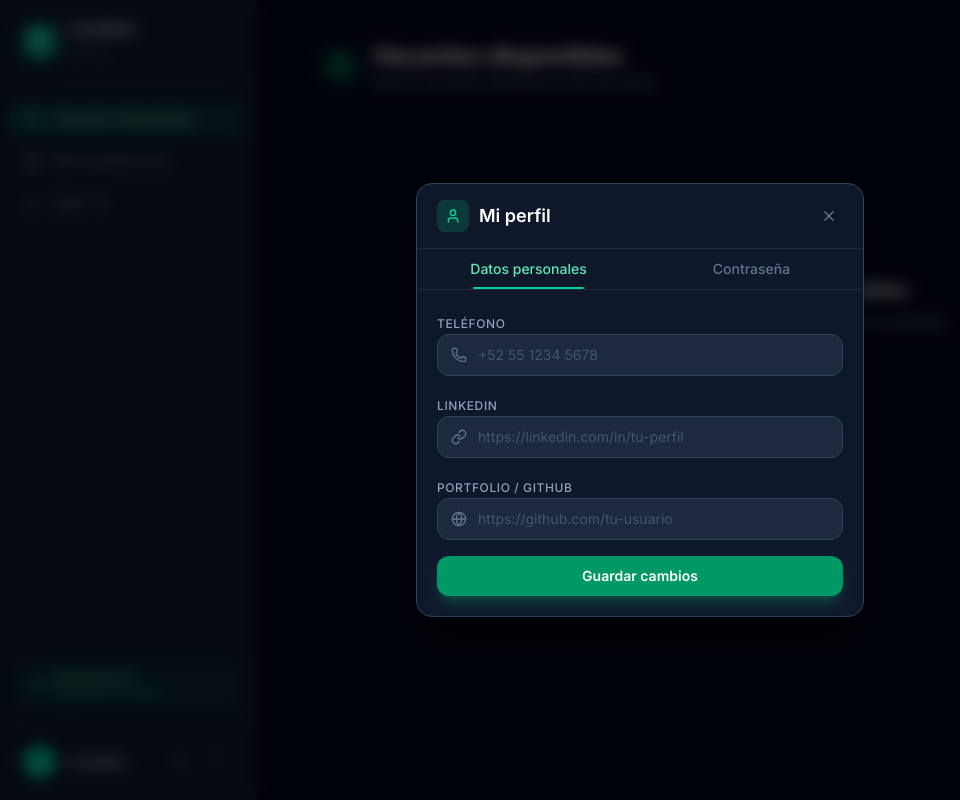
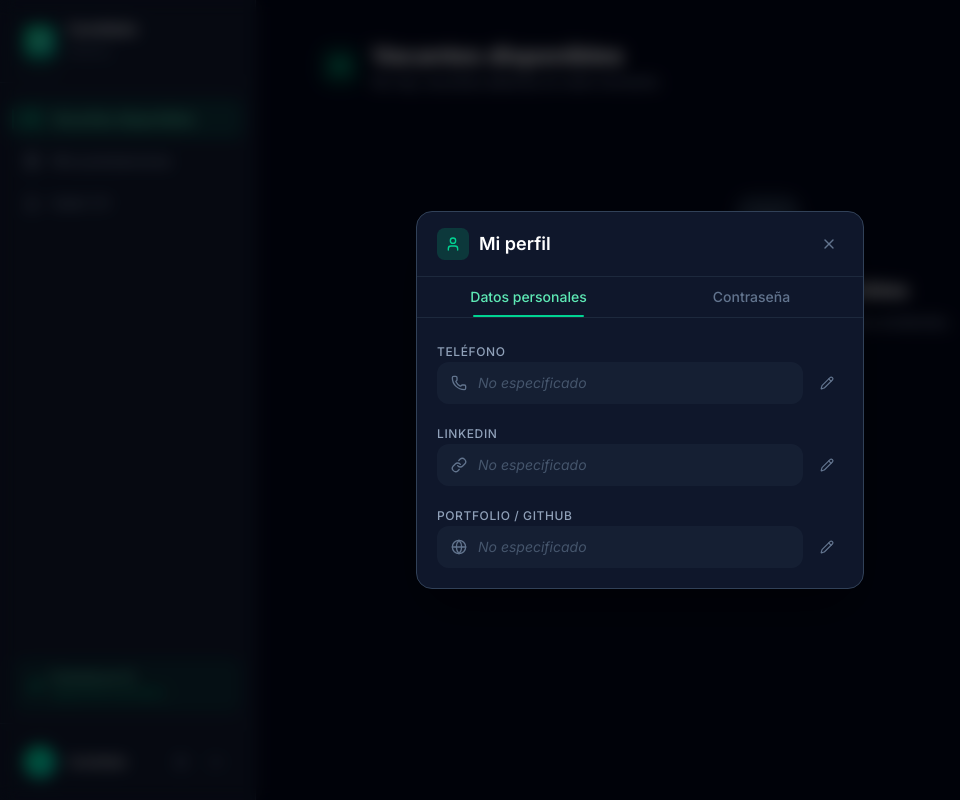
Before and after one commit to sonhoro/ai-recruitment-platform, a Next.js app: page /candidate/jobs in a window 1280 px wide. Both pictures are taken after a click on the button "Candidato". Shown: the whole page, without its empty margins (0-960 px from the left). Built offline with nearby package versions, Linux system fonts and the light colour scheme; no server answers; the database is empty.

Commit message:
feat: show profile data as text with inline pencil-edit per field

```diff
--- a/src/app/candidate/_components/ProfileModal.tsx
+++ b/src/app/candidate/_components/ProfileModal.tsx
@@ -1,6 +1,6 @@
 'use client';
 
-import { useActionState, useState, useEffect, useRef } from 'react';
+import { useState, useRef } from 'react';
 import {
   XIcon,
   PhoneIcon,
@@ -11,6 +11,7 @@ import {
   LoaderIcon,
   AlertCircleIcon,
   CheckCircleIcon,
+  PencilIcon,
   EyeIcon,
   EyeOffIcon,
 } from 'lucide-react';
@@ -19,13 +20,61 @@ import { updateProfile, changePassword } from '@/app/_actions/profile';
 interface ProfileModalProps {
   open: boolean;
   onClose: () => void;
+  initialPhone: string;
+  initialLinkedinUrl: string;
+  initialPortfolioUrl: string;
 }
 
-export default function ProfileModal({ open, onClose }: ProfileModalProps) {
+type Field = 'phone' | 'linkedin_url' | 'portfolio_url';
+
+export default function ProfileModal({ open, onClose, initialPhone, initialLinkedinUrl, initialPortfolioUrl }: ProfileModalProps) {
   const [activeTab, setActiveTab] = useState<'profile' | 'password'>('profile');
   const overlayRef = useRef<HTMLDivElement>(null);
 
+  const [editing, setEditing] = useState<Field | null>(null);
+  const [phone, setPhone] = useState(initialPhone);
+  const [linkedinUrl, setLinkedinUrl] = useState(initialLinkedinUrl);
+  const [portfolioUrl, setPortfolioUrl] = useState(initialPortfolioUrl);
+
+  // Track dirty fields
+  const dirty = {
+    phone: phone !== initialPhone,
+    linkedin_url: linkedinUrl !== initialLinkedinUrl,
+    portfolio_url: portfolioUrl !== initialPortfolioUrl,
+  };
+
+  const [saving, setSaving] = useState(false);
+  const [error, setError] = useState<string | null>(null);
+  const [success, setSuccess] = useState(false);
+
   if (!open) return null;
+
+  async function handleSave() {
+    setError(null);
+    setSuccess(false);
+    setSaving(true);
+
+    const fd = new FormData();
+    fd.set('phone', phone);
+    fd.set('linkedin_url', linkedinUrl);
+    fd.set('portfolio_url', portfolioUrl);
+
+    const result = await updateProfile(fd);
+    if ('error' in result) {
+      setError(result.error);
+    } else {
+      setSuccess(true);
+      setEditing(null);
+      setTimeout(() => setSuccess(false), 2000);
+    }
+    setSaving(false);
+  }
+
+  const fields: { key: Field; label: string; icon: typeof PhoneIcon; value: string; placeholder: string }[] = [
+    { key: 'phone', label: 'Teléfono', icon: PhoneIcon, value: phone, placeholder: '+52 55 1234 5678' },
+    { key: 'linkedin_url', label: 'LinkedIn', icon: LinkIcon, value: linkedinUrl, placeholder: 'https://linkedin.com/in/tu-perfil' },
+    { key: 'portfolio_url', label: 'Portfolio / GitHub', icon: GlobeIcon, value: portfolioUrl, placeholder: 'https://github.com/tu-usuario' },
+  ];
 
   return (
     <div
@@ -78,82 +127,60 @@ export default function ProfileModal({ open, onClose }: ProfileModalProps) {
         </div>
 
         <div className="px-5 py-5 max-h-[60vh] overflow-y-auto">
-          {activeTab === 'profile' ? <ProfileForm onSuccess={onClose} /> : <PasswordForm />}
+          {activeTab === 'profile' ? (
+            <div className="space-y-4">
+              {fields.map(({ key, label, icon: Icon, value, placeholder }) => (
+                <div key={key} className="space-y-1.5">
+                  <label className="text-xs font-medium text-slate-400 uppercase tracking-wider">
+                    {label}
+                  </label>
+                  <div className="relative flex items-center gap-2">
+                    <div className="relative flex-1">
+                      <Icon className="pointer-events-none absolute left-3.5 top-1/2 -translate-y-1/2 w-4 h-4 text-slate-500" />
+                      {editing === key ? (
+                        <input
+                          value={value}
+                          onChange={(e) => {
+                            const v = e.target.value;
+                            if (key === 'phone') setPhone(v);
+                            if (key === 'linkedin_url') setLinkedinUrl(v);
+                            if (key === 'portfolio_url') setPortfolioUrl(v);
+                          }}
+                          type={key === 'phone' ? 'tel' : 'url'}
+                          placeholder={placeholder}
+                          autoFocus
+                          className="w-full rounded-xl border border-emerald-500/50 bg-slate-800 py-2.5 pl-10 pr-4 text-sm text-slate-100 placeholder-slate-600 focus:outline-none focus:ring-2 focus:ring-emerald-500/20"
+                        />
+                      ) : (
+                        <div className="w-full rounded-xl border border-transparent bg-slate-800/50 py-2.5 pl-10 pr-4 text-sm text-slate-300 truncate">
+                          {value || (
+                            <span className="text-slate-600 italic">No especificado</span>
+                          )}
+                        </div>
+                      )}
+                    </div>
+                    <button
+                      onClick={() => setEditing(editing === key ? null : key)}
+                      className={`flex-shrink-0 w-8 h-8 rounded-lg flex items-center justify-center transition-all ${
+                        editing === key
+                          ? 'bg-emerald-500/20 text-emerald-400'
+                          : 'text-slate-500 hover:text-emerald-400 hover:bg-emerald-400/10'
+                      }`}
+                      title={editing === key ? 'Cancelar edición' : 'Editar'}
+                    >
+                      <PencilIcon className="w-3.5 h-3.5" />
+                    </button>
                   </div>
                 </div>
+              ))}
+
+              {/* Success */}
+              {success && (
+                <div className="flex items-start gap-2.5 rounded-lg border border-emerald-500/20 bg-emerald-500/10 px-3.5 py-3">
+                  <CheckCircleIcon className="w-4 h-4 text-emerald-400 flex-shrink-0 mt-0.5" />
+                  <p className="text-sm text-emerald-300">Datos guardados correctamente.</p>
                 </div>
-  );
-}
-
-function ProfileForm({ onSuccess }: { onSuccess: () => void }) {
-  const [state, formAction, isPending] = useActionState(
-    async (_prev: unknown, formData: FormData) => {
-      const result = await updateProfile(formData);
-      if ('success' in result) {
-        onSuccess();
-      }
-      return result;
-    },
-    null,
-  );
-
-  const error = state && 'error' in state ? state.error : null;
-
-  return (
-    <form action={formAction} className="space-y-4">
-      {/* Phone */}
-      <div className="space-y-1.5">
-        <label htmlFor="phone" className="text-xs font-medium text-slate-400 uppercase tracking-wider">
-          Teléfono
-        </label>
-        <div className="relative">
-          <PhoneIcon className="pointer-events-none absolute left-3.5 top-1/2 -translate-y-1/2 w-4 h-4 text-slate-500" />
-          <input
-            id="phone"
-            name="phone"
-            type="tel"
-            placeholder="+52 55 1234 5678"
-            disabled={isPending}
-            className="w-full rounded-xl border border-slate-700 bg-slate-800 py-2.5 pl-10 pr-4 text-sm text-slate-100 placeholder-slate-600 transition focus:border-emerald-500 focus:outline-none focus:ring-2 focus:ring-emerald-500/20 disabled:opacity-50"
-          />
-        </div>
-      </div>
-
-      {/* LinkedIn */}
-      <div className="space-y-1.5">
-        <label htmlFor="linkedin_url" className="text-xs font-medium text-slate-400 uppercase tracking-wider">
-          LinkedIn
-        </label>
-        <div className="relative">
-          <LinkIcon className="pointer-events-none absolute left-3.5 top-1/2 -translate-y-1/2 w-4 h-4 text-slate-500" />
-          <input
-            id="linkedin_url"
-            name="linkedin_url"
-            type="url"
-            placeholder="https://linkedin.com/in/tu-perfil"
-            disabled={isPending}
-            className="w-full rounded-xl border border-slate-700 bg-slate-800 py-2.5 pl-10 pr-4 text-sm text-slate-100 placeholder-slate-600 transition focus:border-emerald-500 focus:outline-none focus:ring-2 focus:ring-emerald-500/20 disabled:opacity-50"
-          />
-        </div>
-      </div>
-
-      {/* Portfolio / GitHub */}
-      <div className="space-y-1.5">
-        <label htmlFor="portfolio_url" className="text-xs font-medium text-slate-400 uppercase tracking-wider">
-          Portfolio / GitHub
-        </label>
-        <div className="relative">
-          <GlobeIcon className="pointer-events-none absolute left-3.5 top-1/2 -translate-y-1/2 w-4 h-4 text-slate-500" />
-          <input
-            id="portfolio_url"
-            name="portfolio_url"
-            type="url"
-            placeholder="https://github.com/tu-usuario"
-            disabled={isPending}
-            className="w-full rounded-xl border border-slate-700 bg-slate-800 py-2.5 pl-10 pr-4 text-sm text-slate-100 placeholder-slate-600 transition focus:border-emerald-500 focus:outline-none focus:ring-2 focus:ring-emerald-500/20 disabled:opacity-50"
-          />
-        </div>
-      </div>
+              )}
 
               {/* Error */}
               {error && (
@@ -163,19 +190,27 @@ function ProfileForm({ onSuccess }: { onSuccess: () => void }) {
                 </div>
               )}
 
-      {/* Submit */}
+              {/* Save button — only visible when there are changes */}
+              {(dirty.phone || dirty.linkedin_url || dirty.portfolio_url) && (
                 <button
-        type="submit"
-        disabled={isPending}
+                  onClick={handleSave}
+                  disabled={saving}
                   className="w-full flex items-center justify-center gap-2 rounded-xl bg-emerald-600 py-2.5 px-4 text-sm font-semibold text-white shadow-lg shadow-emerald-500/25 transition hover:bg-emerald-500 active:scale-[0.98] disabled:opacity-60 disabled:cursor-not-allowed"
                 >
-        {isPending ? (
+                  {saving ? (
                     <><LoaderIcon className="w-4 h-4 animate-spin" /> Guardando…</>
                   ) : (
                     'Guardar cambios'
                   )}
                 </button>
-    </form>
+              )}
+            </div>
+          ) : (
+            <PasswordForm />
+          )}
+        </div>
+      </div>
+    </div>
   );
 }
 
@@ -189,7 +224,6 @@ function PasswordForm() {
 
   return (
     <form action={formAction} className="space-y-4">
-      {/* Current password */}
       <div className="space-y-1.5">
         <label htmlFor="current_password" className="text-xs font-medium text-slate-400 uppercase tracking-wider">
           Contraseña actual
@@ -217,7 +251,6 @@ function PasswordForm() {
         </div>
       </div>
 
-      {/* New password */}
       <div className="space-y-1.5">
         <label htmlFor="new_password" className="text-xs font-medium text-slate-400 uppercase tracking-wider">
           Nueva contraseña
@@ -246,7 +279,6 @@ function PasswordForm() {
         </div>
       </div>
 
-      {/* Success */}
       {success && (
         <div className="flex items-start gap-2.5 rounded-lg border border-emerald-500/20 bg-emerald-500/10 px-3.5 py-3">
           <CheckCircleIcon className="w-4 h-4 text-emerald-400 flex-shrink-0 mt-0.5" />
@@ -254,7 +286,6 @@ function PasswordForm() {
         </div>
       )}
 
-      {/* Error */}
       {error && (
         <div className="flex items-start gap-2.5 rounded-lg border border-red-500/20 bg-red-500/10 px-3.5 py-3">
           <AlertCircleIcon className="w-4 h-4 text-red-400 flex-shrink-0 mt-0.5" />
@@ -262,7 +293,6 @@ function PasswordForm() {
         </div>
       )}
 
-      {/* Submit */}
       <button
         type="submit"
         disabled={isPending}
@@ -277,3 +307,22 @@ function PasswordForm() {
     </form>
   );
 }
+
+function useActionState(action: any, initialState: any) {
+  const [state, setState] = useState(initialState);
+  const [isPending, setIsPending] = useState(false);
+
+  async function formAction(formData: FormData) {
+    setIsPending(true);
+    try {
+      const result = await action(null, formData);
+      setState(result);
+    } catch {
+      setState({ error: 'Error inesperado.' });
+    } finally {
+      setIsPending(false);
+    }
+  }
+
+  return [state, formAction, isPending] as const;
+}
--- a/src/app/candidate/_components/SidebarNav.tsx
+++ b/src/app/candidate/_components/SidebarNav.tsx
@@ -24,9 +24,12 @@ const NAV_ITEMS = [
 interface SidebarNavProps {
   displayName: string;
   displayEmail: string;
+  phone?: string;
+  linkedinUrl?: string;
+  portfolioUrl?: string;
 }
 
-export default function CandidateSidebarNav({ displayName, displayEmail }: SidebarNavProps) {
+export default function CandidateSidebarNav({ displayName, displayEmail, phone, linkedinUrl, portfolioUrl }: SidebarNavProps) {
   const pathname = usePathname();
   const [profileOpen, setProfileOpen] = useState(false);
 
@@ -106,7 +109,13 @@ export default function CandidateSidebarNav({ displayName, displayEmail }: Sideb
         </div>
       </div>
 
-      <ProfileModal open={profileOpen} onClose={() => setProfileOpen(false)} />
+      <ProfileModal
+        open={profileOpen}
+        onClose={() => setProfileOpen(false)}
+        initialPhone={phone ?? ''}
+        initialLinkedinUrl={linkedinUrl ?? ''}
+        initialPortfolioUrl={portfolioUrl ?? ''}
+      />
     </>
   );
 }
--- a/src/app/candidate/layout.tsx
+++ b/src/app/candidate/layout.tsx
@@ -13,23 +13,28 @@ export default async function CandidateLayout({
 
   let displayName = 'Candidato';
   let displayEmail = '';
+  let phone = '';
+  let linkedinUrl = '';
+  let portfolioUrl = '';
 
   if (ctx) {
     displayEmail = ctx.email;
     displayName = ctx.email.split('@')[0];
 
-    // Try to get full_name from database
     const supabase = await createServerClient();
     const { data: candidate } = await supabase
       .from('candidates')
-      .select('full_name')
+      .select('full_name, phone, linkedin_url, portfolio_url')
       .eq('email', ctx.email)
       .order('created_at', { ascending: false })
       .limit(1)
       .maybeSingle();
 
-    if (candidate?.full_name) {
-      displayName = candidate.full_name;
+    if (candidate) {
+      if (candidate.full_name) displayName = candidate.full_name;
+      if (candidate.phone) phone = candidate.phone;
+      if (candidate.linkedin_url) linkedinUrl = candidate.linkedin_url;
+      if (candidate.portfolio_url) portfolioUrl = candidate.portfolio_url;
     }
   }
 
@@ -37,7 +42,13 @@ export default async function CandidateLayout({
     <div className="flex h-screen bg-slate-950 text-white overflow-hidden">
       <aside className="w-64 flex-shrink-0 flex flex-col bg-slate-900 border-r border-slate-800">
         <Suspense fallback={null}>
-          <CandidateSidebarNav displayName={displayName} displayEmail={displayEmail} />
+          <CandidateSidebarNav
+            displayName={displayName}
+            displayEmail={displayEmail}
+            phone={phone}
+            linkedinUrl={linkedinUrl}
+            portfolioUrl={portfolioUrl}
+          />
         </Suspense>
       </aside>
       <main className="flex-1 overflow-y-auto">
```
Lines whose indentation alone changed are shown as unchanged.
